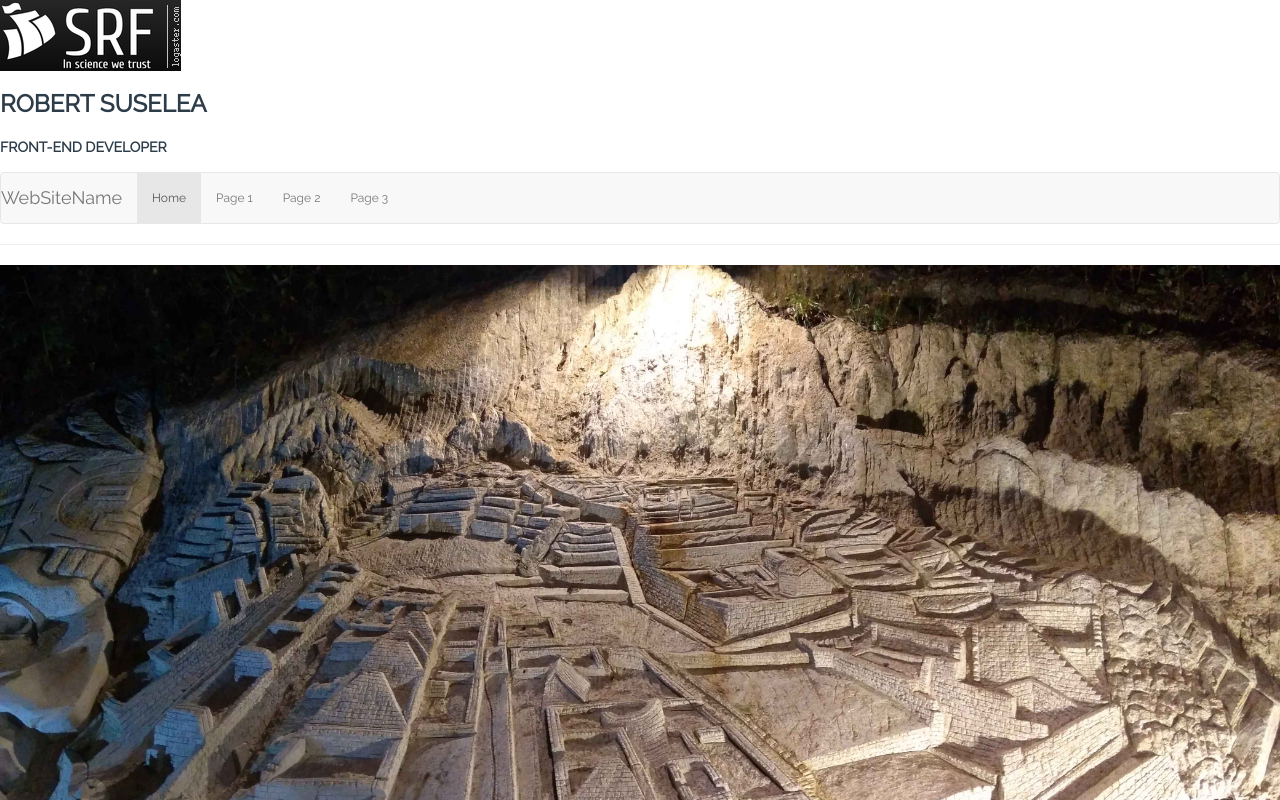
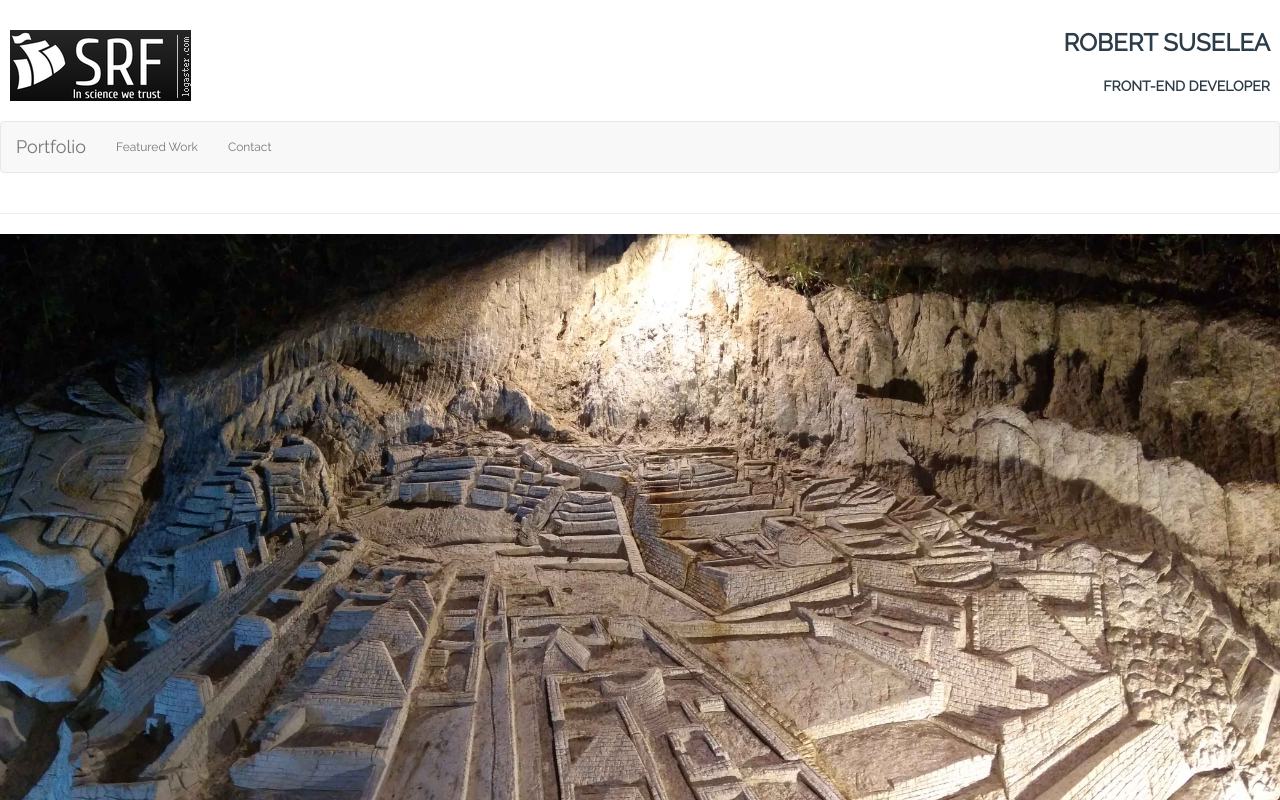
Before and after one commit to rflorian2017/Lesson2_portfolio, a plain HTML site: page index.html in a window 1280 px wide. Shown: the top 800 px of the page. Drawn offline with nearby package versions, Linux system fonts and the light colour scheme; a web font is replaced by a local one.

Commit message:
Take 2
Take 2

```diff
--- a/css/styles.css
+++ b/css/styles.css
@@ -17,12 +17,68 @@ body {
   font-family: Raleway;
   font-size: 12px;
   color: #2d3c49;
+  width: 100%;
 }
 
-img {
-  max-width: 100%;
+.header-section {
+  display: flex;
+}
+
+.person-title {
+  width: 50%;
+  padding: 10px;
+  text-align: right;
+}
+
+.row {
+  width: 100%;
+  flex-wrap: wrap;
+}
+
+.col-6 {
+  width: 50%;
+}
+
+.col-12 {
+  width: 100%;
+}
+
+.logo {
+  padding-left: 10px;
+  padding-top: 30px;
+}
+
+.responsive-container {
+  width: 100%;
+  max-width: 1280px;
+  flex-wrap: wrap;
+  display: flex;
+  margin: 0 auto;
+  overflow: hidden;
 }
 
 h1, h3 {
   text-transform: uppercase;
 }
+
+/*Media Queries*/
+@media screen and (max-width: 412px) {
+  .logo {
+    width: 100%;
+    padding-left: 8px;
+    margin-top: 10px;
+    margin-bottom: 0;
+  }
+
+  .main-title {
+    width: 100%;
+    text-align: center;
+    padding: 0;
+    margin: 0;
+  }
+}
+
+@media screen and (max-width: 768px) {
+
+
+}
--- a/index.html
+++ b/index.html
@@ -4,7 +4,7 @@
     <title>Robert Suselea Portfolio</title>
     <meta charset="utf-8">
     <meta name="viewport" content="width=device-width,initial-scale=1">
-    <!-- External framework css -->
+    <!-- External framework css + fonts-->
     <link href="https://fonts.googleapis.com/css?family=Raleway" rel="stylesheet">
     <link rel="stylesheet" href="css/bootstrap.min.css">
     <!-- Own CSS style -->
@@ -15,33 +15,39 @@
     <script src="js/bootstrap.min.js"></script>
   </head>
   <body>
-    <div class="container">
-      <div class="row">
-        <div class="col-md-6">
-            <img src="img/logo.png" alt="site logo">
+    <section class="responsive-container">
+      <header class="row header-section">
+        <div class="col-6 logo">
+          <img src="img/logo.png" alt="site logo which contains the letters making the name : S R F">
         </div>
-        <div class="col-md-6">
+        <div class="col-6 person-title">
           <h1>Robert Suselea</h1>
           <h3>Front-end Developer</h3>
         </div>
-        <nav class="navbar navbar-default">
-          <div class="container-fluid">
-            <div class="navbar-header">
-              <a class="navbar-brand" href="#">WebSiteName</a>
-            </div>
+        <nav class="row navbar navbar-default">
+          <div class="navbar-header">
+            <button type="button" class="navbar-toggle" data-toggle="collapse" data-target= "#navbar-collapse">
+              <span class="sr-only"></span>
+              <!-- Three bars for the sandwich icon -->
+              <span class="icon-bar"></span>
+              <span class="icon-bar"></span>
+              <span class="icon-bar"></span>
+            </button>
+            <a class="navbar-brand" href="#">Portfolio</a>
+          </div>
+          <div class="collapse navbar-collapse" id="navbar-collapse">
             <ul class="nav navbar-nav">
-              <li class="active"><a href="#">Home</a></li>
-              <li><a href="#">Page 1</a></li>
-              <li><a href="#">Page 2</a></li>
-              <li><a href="#">Page 3</a></li>
+              <li class="nav-item"><a class="nav-item" href="#featured-work">Featured Work</a></li>
+              <li class="nav-item"><a class="nav-item" href="#social">Contact</a></li>
             </ul>
           </div>
-        </nav>
-      </div>
+        </nav>  <!-- end nav -->
+      </header>
+    <div class="container">
       <hr>
       <div class="row">
-        <div class="col-md-12">
-          <img src="img_result/machu_pichu_aquas_calientes-large_large.jpg">
+        <div class="row">
+          <img class="col-12" src="img_result/machu_pichu_aquas_calientes-large_large.jpg" srcset="img_result/machu_pichu_aquas_calientes-small_small.jpg 500w, img_result/machu_pichu_aquas_calientes-medium_medium.jpg 800w, img_result/machu_pichu_aquas_calientes-large_large.jpg 1280w" sizes="(max-width: 412px) 100vw, (max-width: 768px) 100vw" alt="picture of Machu Pichu mountain in Aquas Calientes">
         </div>
       </div>
       <div class="row">
@@ -92,5 +98,6 @@
     $('html,body').animate({scrollTop:$(this.hash).offset().top}, 500);
 });
     </script>
+    </section>
   </body>
 </html>
```
